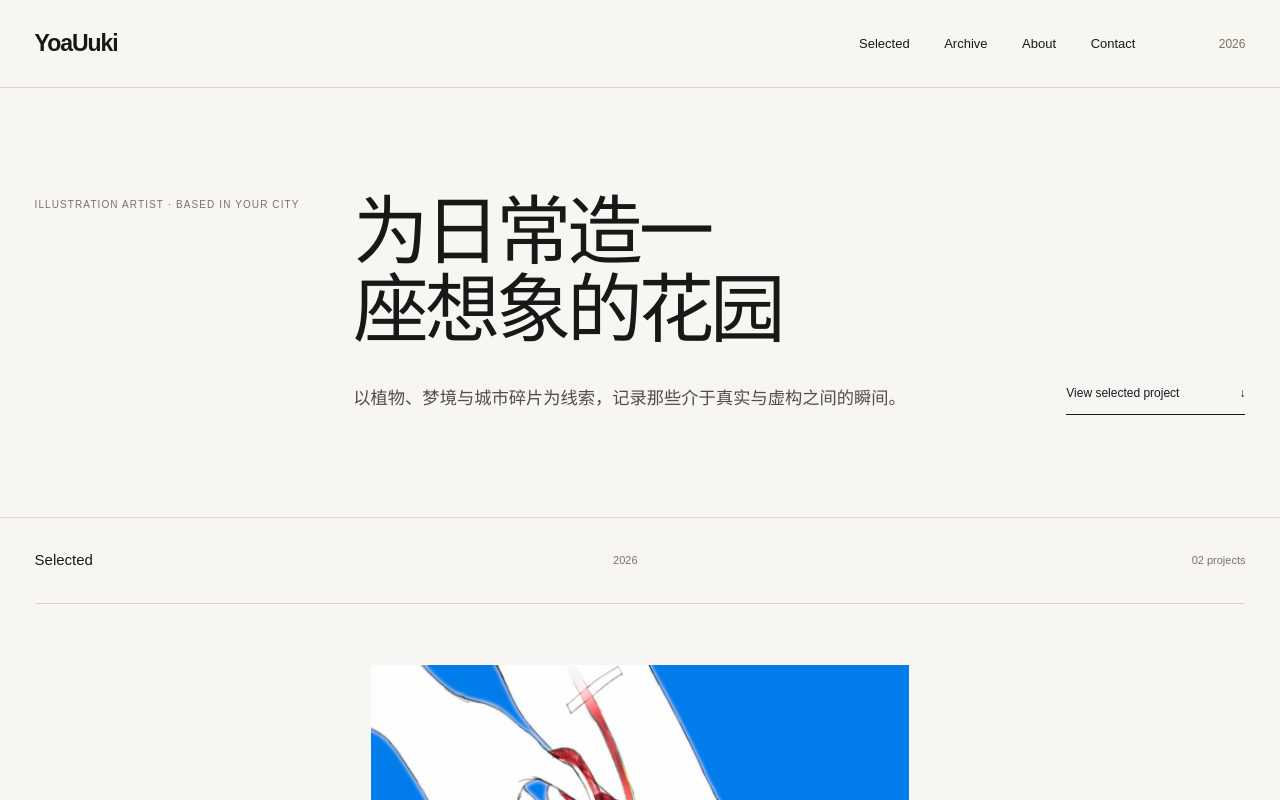
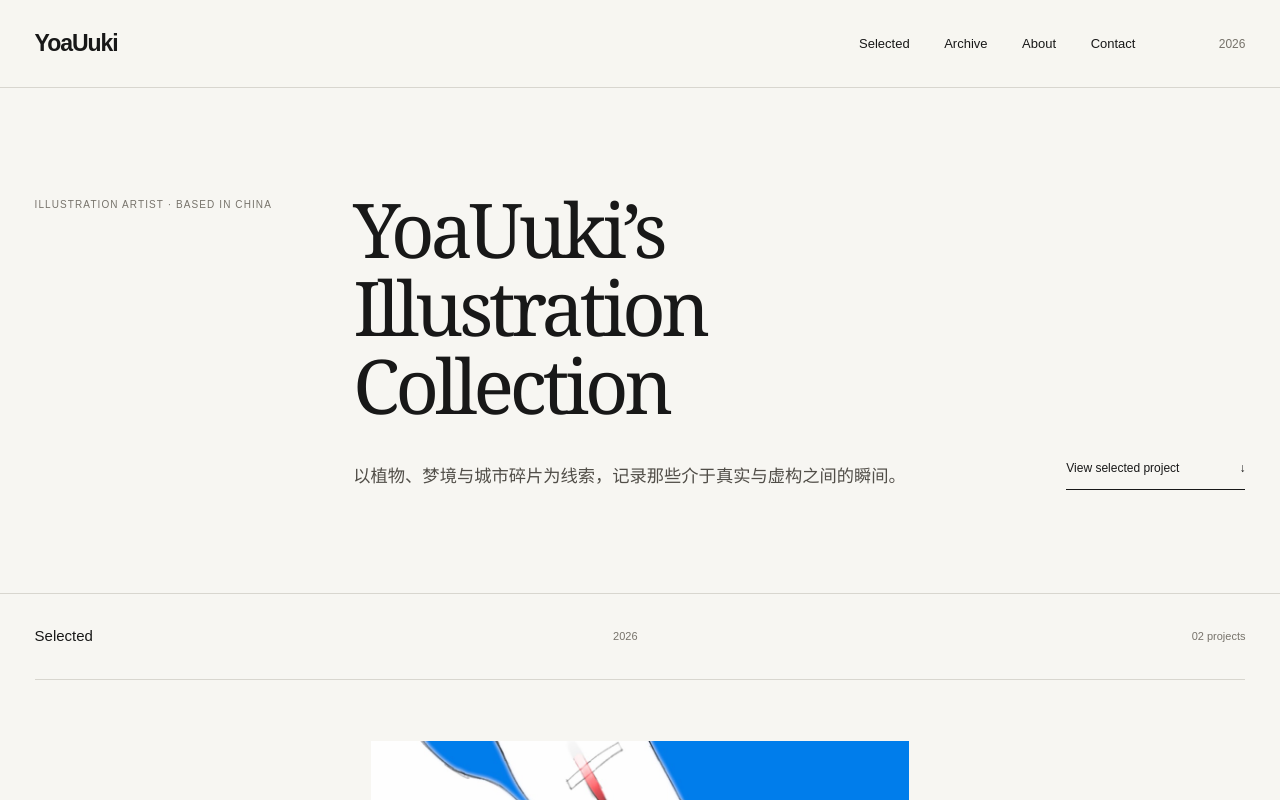
Before and after one commit to YoaUukiart/YoaUukiart.github.io, a Next.js app: page / in a window 1280 px wide. Shown: the top 800 px of the page. Built offline with nearby package versions, Linux system fonts and the light colour scheme.

Commit message:
Update collection copy and transition (#15)
Co-authored-by: YouUuki-playground <308586883+YouUuki-playground@users.noreply.github.com>

```diff
--- a/app/globals.css
+++ b/app/globals.css
@@ -532,13 +532,13 @@ a {
 }
 
 .artwork-lightbox__transition-track--next {
-  animation: artwork-lightbox-slide-next 1200ms
+  animation: artwork-lightbox-slide-next 700ms
     cubic-bezier(0.65, 0, 0.35, 1) forwards;
 }
 
 .artwork-lightbox__transition-track--previous {
   transform: translateX(-50%);
-  animation: artwork-lightbox-slide-previous 1200ms
+  animation: artwork-lightbox-slide-previous 700ms
     cubic-bezier(0.65, 0, 0.35, 1) forwards;
 }
 
--- a/app/layout.tsx
+++ b/app/layout.tsx
@@ -4,18 +4,18 @@ import "./globals.css";
 const siteUrl = process.env.NEXT_PUBLIC_SITE_URL ?? "http://localhost:3000";
 const basePath = process.env.NEXT_PUBLIC_BASE_PATH ?? "";
 const baseUrl = new URL(siteUrl);
-const socialImage = new URL(`${basePath}/og.png`, baseUrl).toString();
+const socialImage = new URL(`${basePath}/og-collection.png`, baseUrl).toString();
 
 export const metadata: Metadata = {
   metadataBase: baseUrl,
   title: {
-    default: "YoaUuki - Artist",
+    default: "YoaUuki’s Illustration Collection",
     template: "%s - YoaUuki",
   },
   description:
     "A minimal, image-first archive of selected works from an independent illustration practice.",
   openGraph: {
-    title: "YoaUuki - Selected Works",
+    title: "YoaUuki’s Illustration Collection",
     description:
       "Selected works, archive notes, artist profile, and contact information.",
     type: "website",
@@ -23,15 +23,15 @@ export const metadata: Metadata = {
     images: [
       {
         url: socialImage,
-        width: 1732,
-        height: 908,
-        alt: "YoaUuki - Selected Works 2024-2026",
+        width: 1731,
+        height: 909,
+        alt: "YoaUuki Illustration Collection — China, 2026",
       },
     ],
   },
   twitter: {
     card: "summary_large_image",
-    title: "YoaUuki - Selected Works",
+    title: "YoaUuki’s Illustration Collection",
     description:
       "Selected works from an independent illustration practice.",
     images: [socialImage],
--- a/content/portfolio.ts
+++ b/content/portfolio.ts
@@ -7,8 +7,8 @@ export const portfolio = {
   name: "YoaUuki",
   year: "2026",
   range: "2024—2026",
-  eyebrow: "ILLUSTRATION ARTIST · BASED IN YOUR CITY",
-  headline: "为日常造一座想象的花园",
+  eyebrow: "ILLUSTRATION ARTIST · BASED IN CHINA",
+  headline: "YoaUuki’s Illustration Collection",
   intro:
     "以植物、梦境与城市碎片为线索，记录那些介于真实与虚构之间的瞬间。",
   aboutTitle: "我把稍纵即逝的感受，变成可以停留的图像。",
@@ -17,7 +17,7 @@ export const portfolio = {
     "我的创作从日常观察出发，在柔软的色彩、植物形态与叙事碎片之间，寻找一种既安静又充满生命力的视觉语言。",
   ],
   facts: [
-    { label: "BASED IN", value: "YOUR CITY" },
+    { label: "BASED IN", value: "CHINA" },
     { label: "WORKING WITH", value: "EDITORIAL · BOOKS · BRAND" },
     { label: "AVAILABLE FOR", value: "COMMISSIONS · COLLABORATIONS" },
   ],
```
Also changed, not shown: 1 other file (tests, documents, lock files or other folders).
